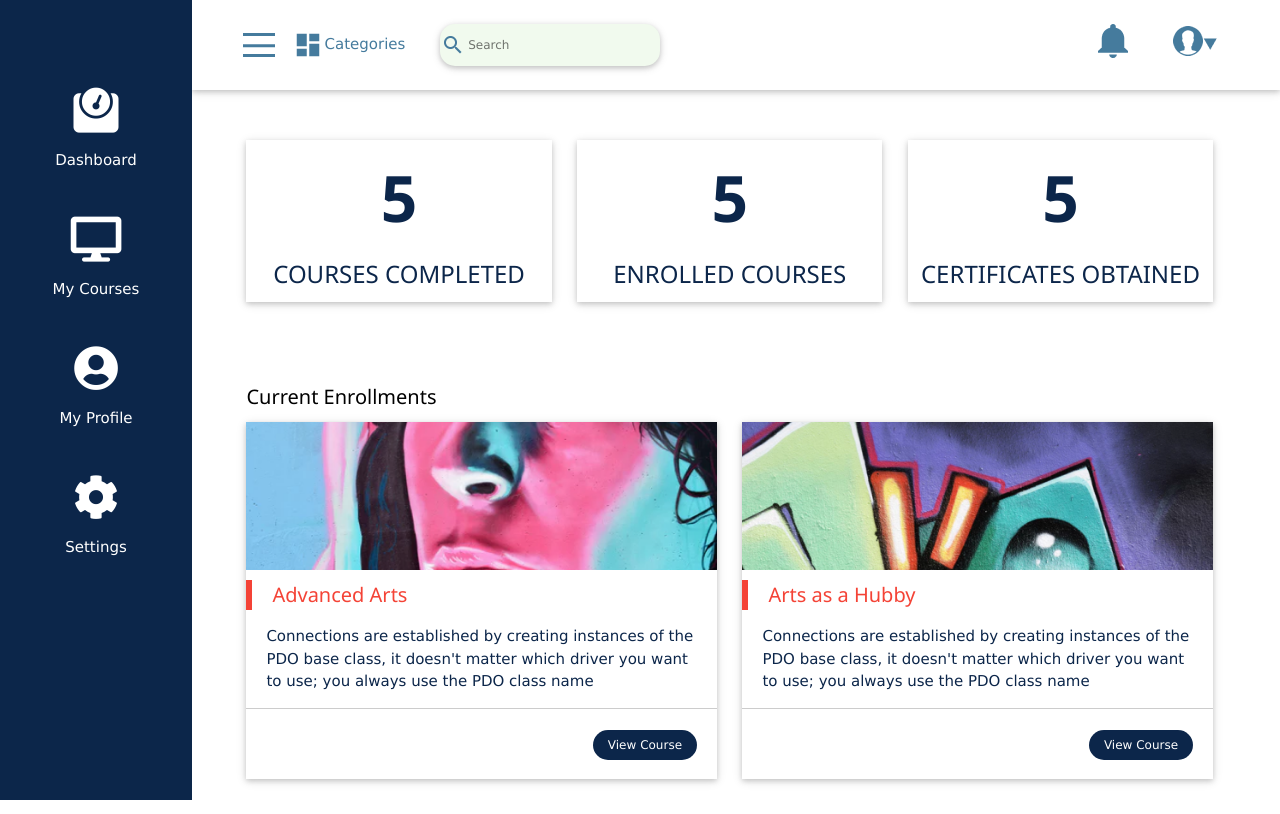
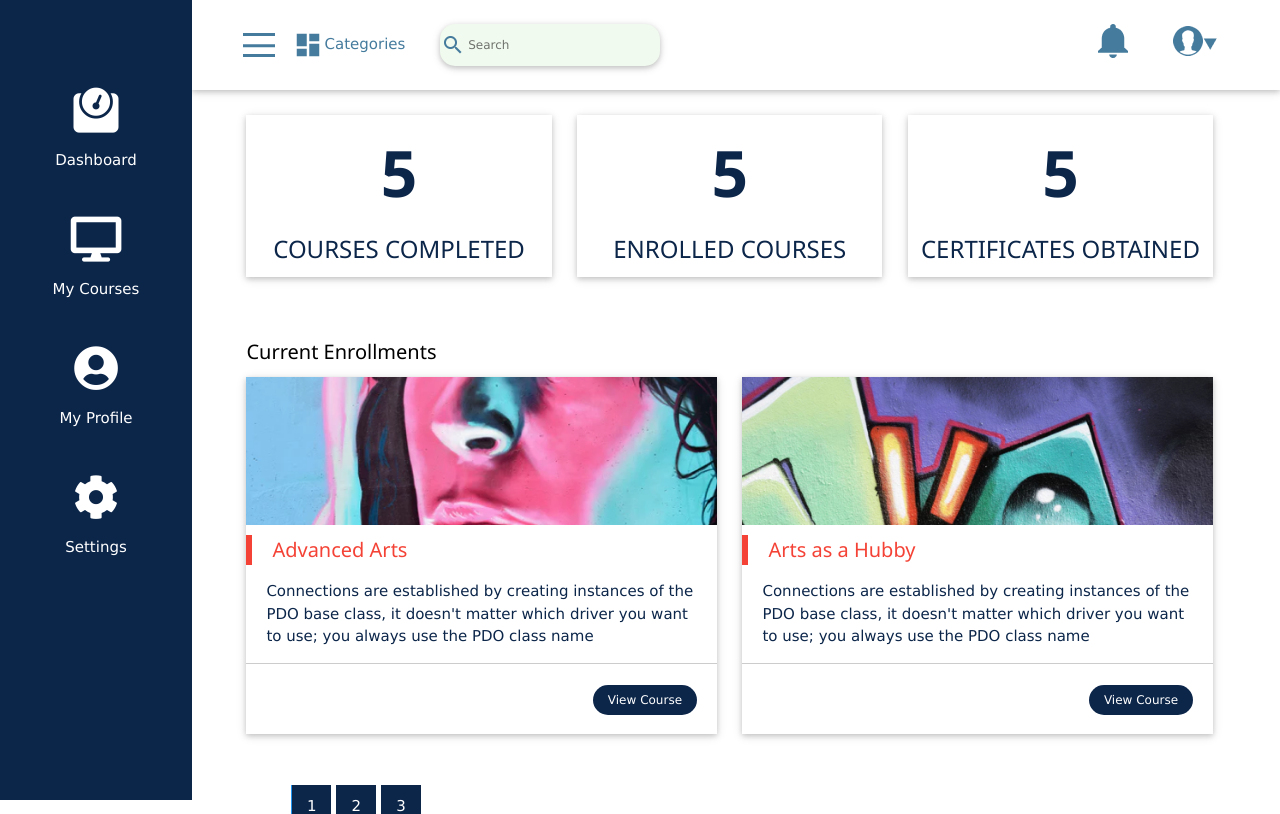
Before and after one commit to WayMakerDigital/LMS-UI, a PHP site: page /dashboard.html in a window 1280 px wide. Shown: the top 814 px of the page. Run offline with PHP 8.4, Linux system fonts and the light colour scheme; some libraries are stand-ins or nearby versions.

Commit message:
Add files via upload

```diff
--- a/css/dashboard.css
+++ b/css/dashboard.css
@@ -11,7 +11,8 @@
 .container .w3-bar .toggler{border:none; background:#fff;}
 .container .w3-bar input{padding:12px 4px 12px 28px; border-radius:15px; background:url(../images/search.png) no-repeat #F1FAEE; border:thin #999; font-size:12px; width:220px;}
 .w3-status-card a .w3-third{width:30%; margin-right:2.5%; margin-bottom:20px;}
-.w3-status-card{padding-left:5%; margin:50px 0px;}
+.w3-status-card{padding-left:5%; margin:25px 0px;}
+.w3-status-card h3{color:#1D3557;}
 .w3-status-card a .w3-card-2 h1{font-weight:bold; font-size:64px;  color:#0C264A;}
 .w3-status-card a .w3-card-2 h3{text-transform:uppercase; color:#0C264A;}
 .w3-status-card .w3-card-2 .w3-half{padding:10px 20px 10px 20px;}
```
